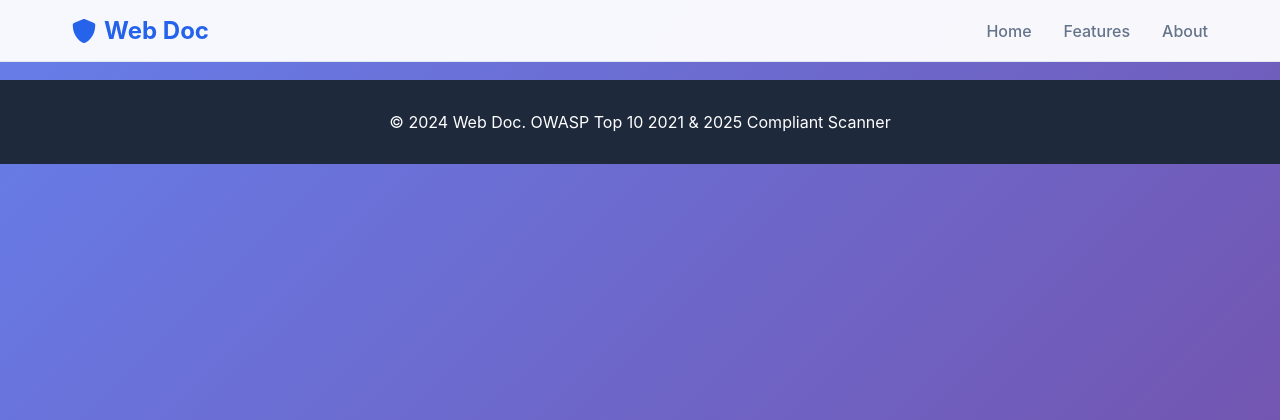
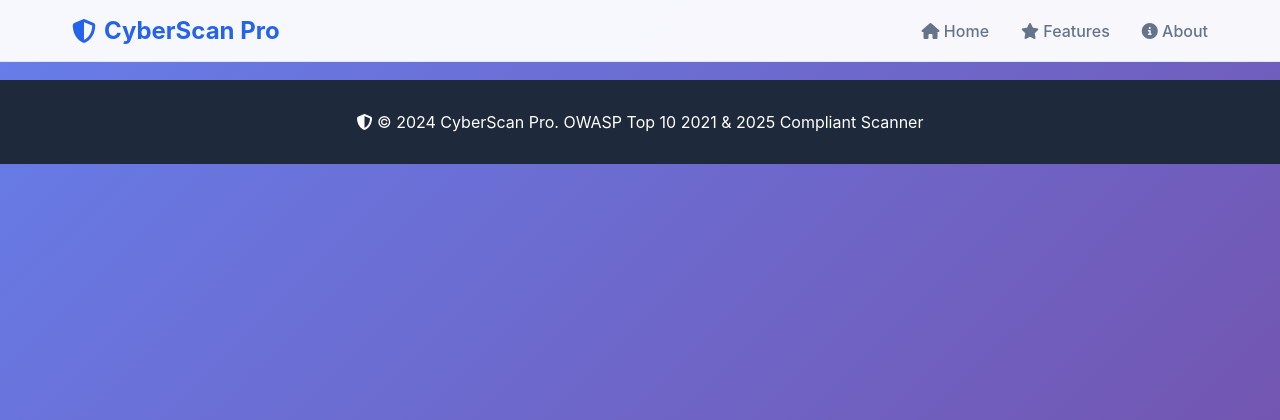
Before and after one commit to Bharath-A-007/adv-vuln-scanner, a Python web app: template templates/base.html in a window 1280 px wide. Shown: the top 420 px of the page. Run offline with Jinja, Linux system fonts and the light colour scheme; the template is opened without the code that fills it, so the values that code supplies are empty.

Commit message:
Update base.html

```diff
--- a/templates/base.html
+++ b/templates/base.html
@@ -3,23 +3,38 @@
 <head>
     <meta charset="UTF-8">
     <meta name="viewport" content="width=device-width, initial-scale=1.0">
-    <title>Web Doc - Website Vulnerability Scanner</title>
+    <title>CyberScan Pro - Website Vulnerability Scanner</title>
+
     <!-- Font Awesome Icons -->
     <link rel="stylesheet" href="https://cdnjs.cloudflare.com/ajax/libs/font-awesome/6.4.0/css/all.min.css">
+
+    <!-- Custom CSS -->
     <link rel="stylesheet" href="{{ url_for('static', filename='css/style.css') }}">
-    <link href="https://cdnjs.cloudflare.com/ajax/libs/font-awesome/6.0.0/css/all.min.css" rel="stylesheet">
+
+    <!-- Favicon -->
+    <link rel="icon" type="image/x-icon" href="{{ url_for('static', filename='images/favicon.ico') }}">
 </head>
 <body>
+    <!-- Navigation -->
     <nav class="navbar">
         <div class="nav-container">
             <div class="nav-logo">
                 <i class="fas fa-shield-alt"></i>
-                <span>Web Doc</span>
+                <span>CyberScan Pro</span>
             </div>
             <div class="nav-links">
-                <a href="/" class="nav-link">Home</a>
-                <a href="#features" class="nav-link">Features</a>
-                <a href="#about" class="nav-link">About</a>
+                <a href="/" class="nav-link">
+                    <i class="fas fa-home"></i>
+                    Home
+                </a>
+                <a href="#features" class="nav-link">
+                    <i class="fas fa-star"></i>
+                    Features
+                </a>
+                <a href="#about" class="nav-link">
+                    <i class="fas fa-info-circle"></i>
+                    About
+                </a>
             </div>
         </div>
     </nav>
@@ -30,10 +45,15 @@
 
     <footer class="footer">
         <div class="footer-content">
-            <p>&copy; 2024 Web Doc. OWASP Top 10 2021 & 2025 Compliant Scanner</p>
+            <p>
+                <i class="fas fa-shield-alt"></i>
+                &copy; 2024 CyberScan Pro. OWASP Top 10 2021 & 2025 Compliant Scanner
+            </p>
         </div>
     </footer>
 
     <script src="{{ url_for('static', filename='js/main.js') }}"></script>
+    <script src="{{ url_for('static', filename='js/scanner.js') }}"></script>
+    <script src="{{ url_for('static', filename='js/charts.js') }}"></script>
 </body>
 </html>
```
